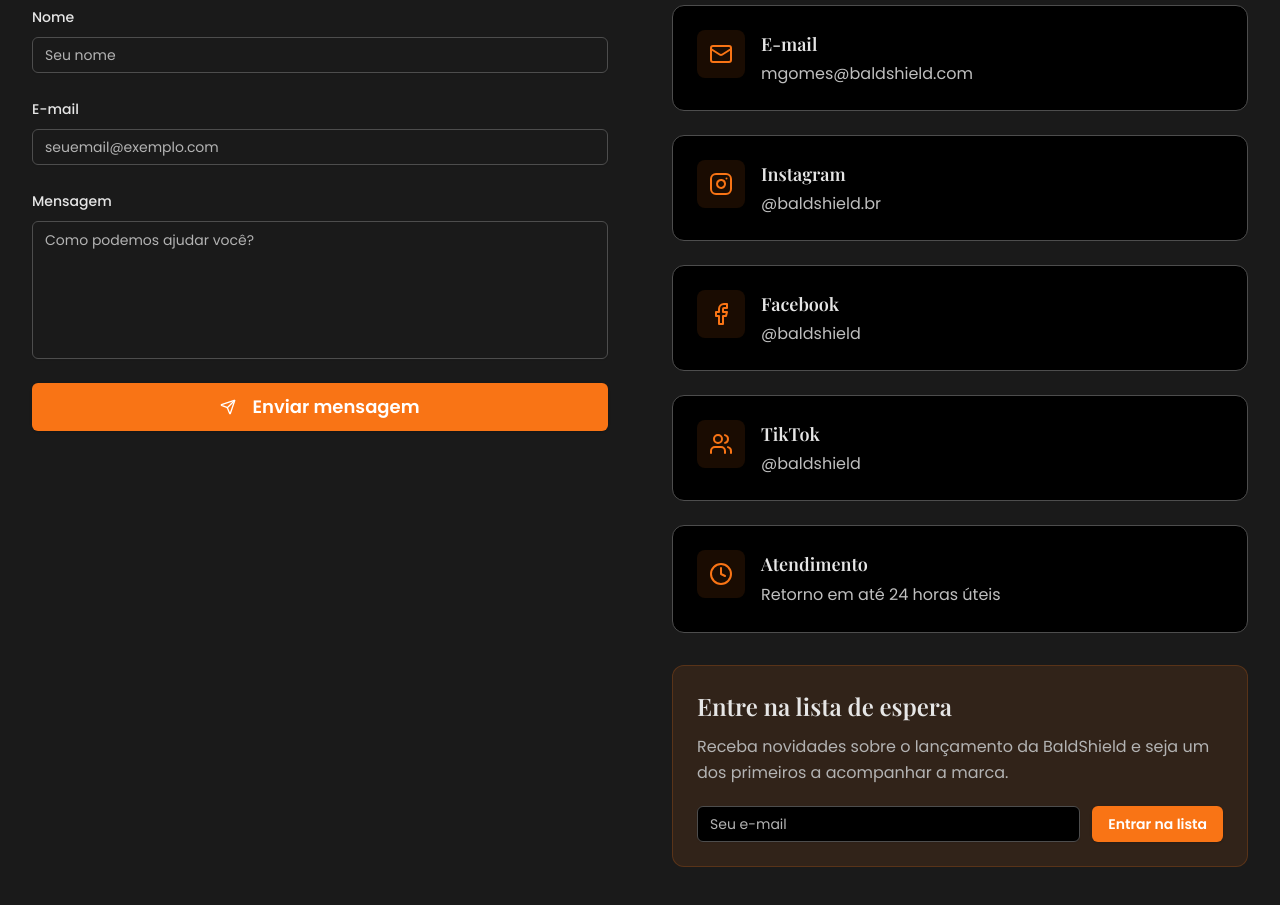
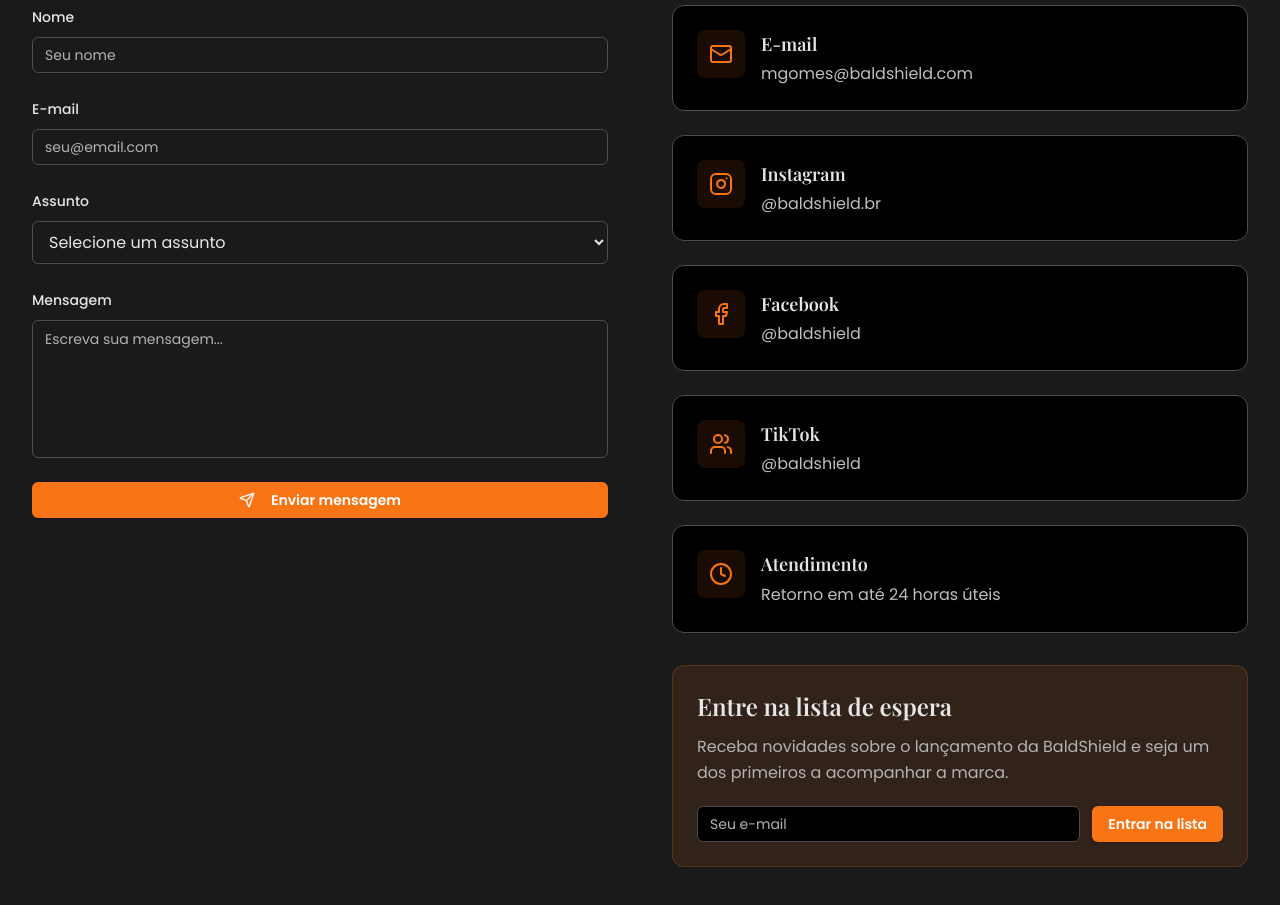
Before and after one commit to marcosagomes40-droid/baldshield-web, a React (Vite) app: page /contact in a window 1280 px wide. Shown: the part 800-1705 px from the top of the page. Built offline with nearby package versions, Linux system fonts and the light colour scheme; the HTML template or start-up script is replaced by a standard one.

Commit message:
Update ContactForm.jsx

```diff
--- a/src/components/ContactForm.jsx
+++ b/src/components/ContactForm.jsx
@@ -10,6 +10,7 @@
   const [formData, setFormData] = useState({
     name: '',
     email: '',
+    subject: '',
     message: '',
   });
 
@@ -28,10 +29,12 @@
     await new Promise((resolve) => setTimeout(resolve, 1000));
 
     const submissions = JSON.parse(localStorage.getItem('contactSubmissions') || '[]');
+
     submissions.push({
       ...formData,
       timestamp: new Date().toISOString(),
     });
+
     localStorage.setItem('contactSubmissions', JSON.stringify(submissions));
 
     toast({
@@ -42,6 +45,7 @@
     setFormData({
       name: '',
       email: '',
+      subject: '',
       message: '',
     });
 
@@ -50,6 +54,8 @@
 
   return (
     <form onSubmit={handleSubmit} className="space-y-6">
+
+      {/* Nome */}
       <div className="space-y-2">
         <Label htmlFor="name" className="text-foreground font-medium">
           Nome
@@ -61,11 +67,12 @@
           value={formData.name}
           onChange={handleChange}
           required
-          className="bg-card border-border text-foreground placeholder:text-muted-foreground"
           placeholder="Seu nome"
+          className="bg-card border-border text-foreground"
         />
       </div>
 
+      {/* Email */}
       <div className="space-y-2">
         <Label htmlFor="email" className="text-foreground font-medium">
           E-mail
@@ -77,11 +84,33 @@
           value={formData.email}
           onChange={handleChange}
           required
-          className="bg-card border-border text-foreground placeholder:text-muted-foreground"
-          placeholder="seuemail@exemplo.com"
+          placeholder="seu@email.com"
+          className="bg-card border-border text-foreground"
         />
       </div>
 
+      {/* Assunto */}
+      <div className="space-y-2">
+        <Label htmlFor="subject" className="text-foreground font-medium">
+          Assunto
+        </Label>
+        <select
+          id="subject"
+          name="subject"
+          value={formData.subject}
+          onChange={handleChange}
+          required
+          className="w-full bg-card border border-border text-foreground rounded-md px-3 py-2"
+        >
+          <option value="">Selecione um assunto</option>
+          <option value="duvida">Dúvida</option>
+          <option value="parceria">Parceria</option>
+          <option value="lista">Lista de espera</option>
+          <option value="imprensa">Imprensa</option>
+        </select>
+      </div>
+
+      {/* Mensagem */}
       <div className="space-y-2">
         <Label htmlFor="message" className="text-foreground font-medium">
           Mensagem
@@ -93,21 +122,22 @@
           onChange={handleChange}
           required
           rows={6}
-          className="bg-card border-border text-foreground placeholder:text-muted-foreground resize-none"
-          placeholder="Como podemos ajudar você?"
+          placeholder="Escreva sua mensagem..."
+          className="bg-card border-border text-foreground resize-none"
         />
       </div>
 
+      {/* Botão */}
       <Button
         type="submit"
         disabled={isSubmitting}
-        className="w-full bg-primary hover:bg-primary/90 text-white font-semibold text-lg py-6 transition-all duration-200 active:scale-[0.98] disabled:opacity-50 disabled:cursor-not-allowed"
+        className="w-full bg-primary hover:bg-primary/90 text-white font-semibold transition-all duration-200 active:scale-[0.98] disabled:opacity-50"
       >
         {isSubmitting ? (
           'Enviando...'
         ) : (
           <>
-            <Send className="w-5 h-5 mr-2" />
+            <Send className="w-4 h-4 mr-2" />
             Enviar mensagem
           </>
         )}
```
